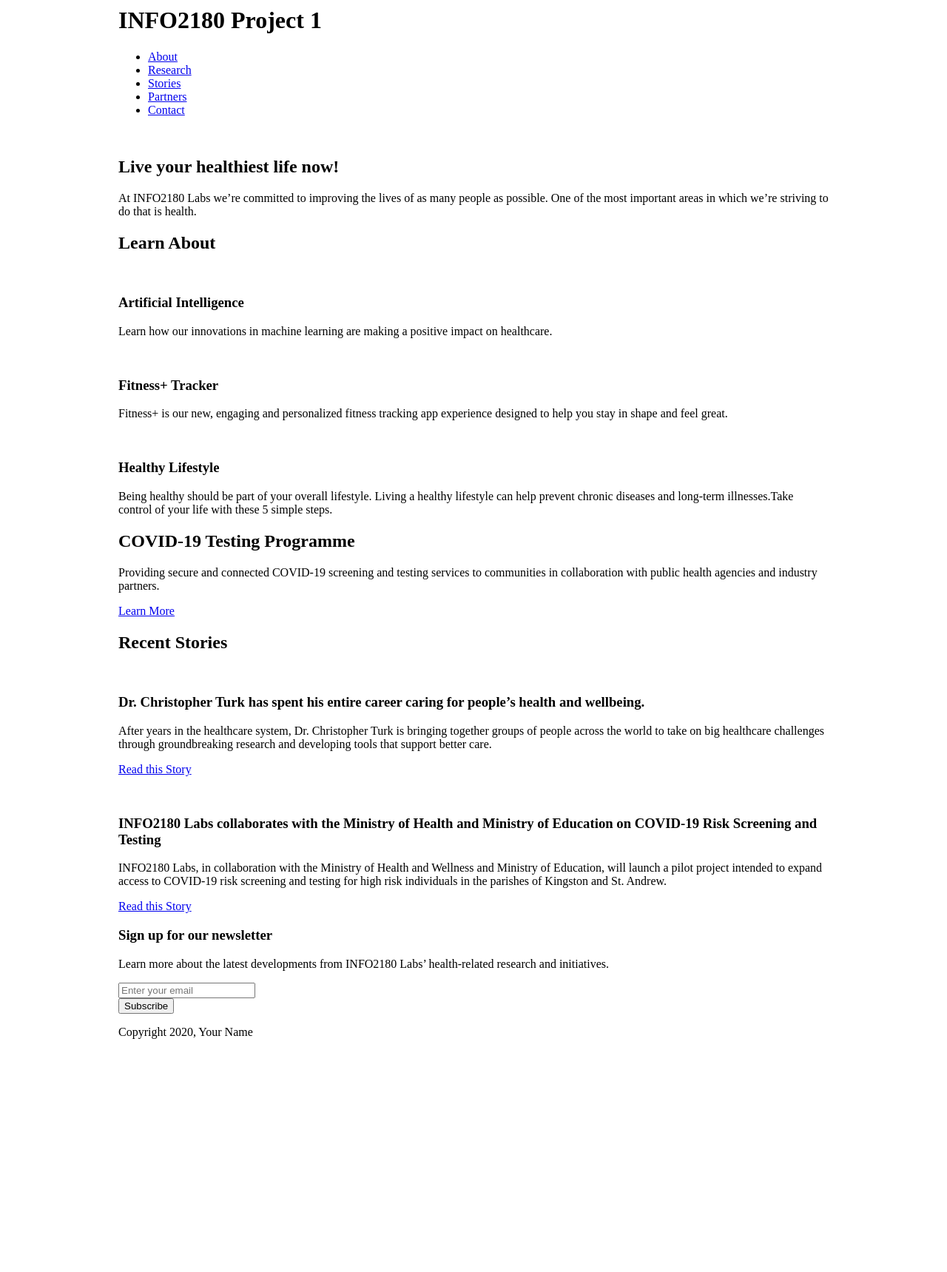
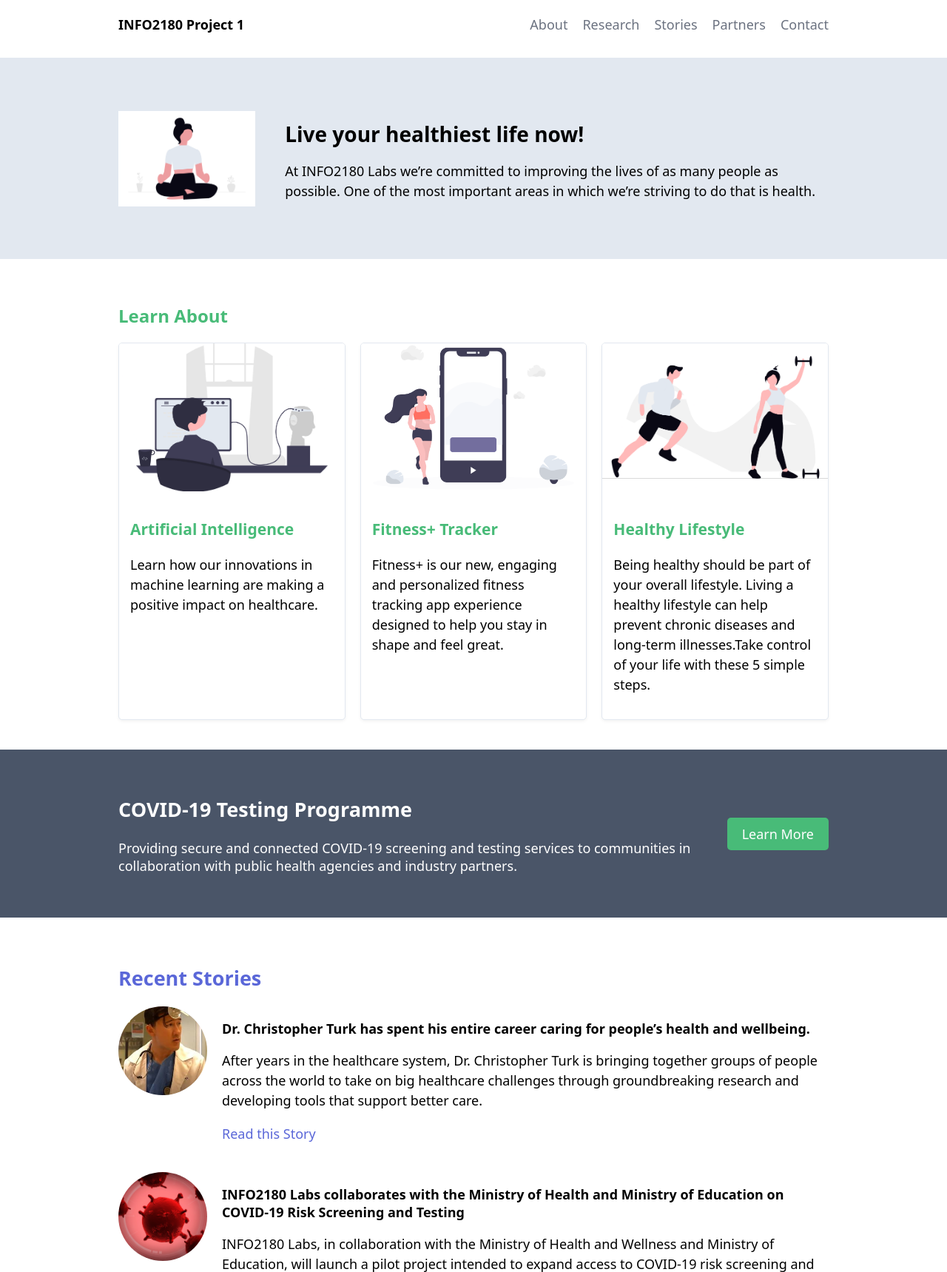
Before and after one commit to Rungry/info2180-project1, a plain HTML site: page index.html in a window 1280 px wide. Shown: the part 12-1731 px from the top of the page at 74% size. Before the commit the page ends 1432 px from the top, so only its background shows below. Drawn offline with Linux system fonts and the light colour scheme.

Commit message:
Added styling to webpage

```diff
--- a/index.html
+++ b/index.html
@@ -26,7 +26,7 @@
         <section class="overview-hero">
             <div class="container">
                 <div class="overview-hero-image">
-                    <img src="#" alt="">
+                    <img src="undraw_mindfulness_d853.png" alt="Meditating Woman">
                 </div>
                 <div class="overview-hero-text">
                     <h2>Live  your healthiest life now!</h2>
@@ -39,21 +39,21 @@
                 <h2>Learn About</h2>
                 <div class="cards">
                     <div class="card">
-                        <img src="#" alt="">
+                        <img src="undraw_firmware_3fxd.png" alt="AI Robot">
                         <div class="card-body">
                             <h3>Artificial Intelligence</h3>
                             <p>Learn how our innovations in machine learning are making a positive impact on healthcare.</p>
                         </div>
                     </div>
                     <div class="card">
-                        <img src="#" alt="">
+                        <img src="undraw_fitness-tracker_y5q5.png" alt="Fitness Tracker">
                         <div class="card-body">
                             <h3>Fitness+ Tracker</h3>
                             <p>Fitness+ is our new, engaging and personalized fitness tracking app experience designed to help you stay in shape and feel great.</p>
                         </div>
                     </div>
                     <div class="card">
-                        <img src="#" alt="">
+                        <img src="undraw_athletes-training_koqa.png" alt="Training">
                         <div class="card-body">
                             <h3>Healthy Lifestyle</h3>
                             <p>Being healthy should be part of your overall lifestyle. Living a healthy lifestyle can help prevent chronic diseases and long-term illnesses.Take control of your life with these 5 simple steps.</p>
@@ -77,7 +77,7 @@
             <div class="container">
                 <h2>Recent Stories</h2>
                 <article>
-                    <img src="" alt="">
+                    <img src="Dr.Iplier.jpeg" alt="Doctor">
                     <div class="article-body">
                         <h3>Dr. Christopher Turk has spent his entire career caring for people’s health and wellbeing.</h3>
                         <p>After years in the healthcare system, Dr. Christopher Turk is bringing together groups of people across the world to take on big healthcare challenges through groundbreaking research and developing tools that support better care.</p>
@@ -85,7 +85,7 @@
                     </div>
                 </article>
                 <article>
-                    <img src="" alt="">
+                    <img src="how-to-beat-virus-on-mega-brutal-plague-inc-feature-img_feature.jpg" alt="Virus">
                     <div class="article-body">
                         <h3>INFO2180 Labs collaborates with the Ministry of Health and Ministry of Education on COVID-19 Risk Screening and Testing</h3>
                         <p>INFO2180 Labs, in collaboration with the Ministry of Health and Wellness and Ministry of Education, will launch a pilot project intended to expand access to COVID-19 risk screening and testing for high risk individuals in the parishes of Kingston and St. Andrew.</p>
@@ -110,7 +110,7 @@
     </main>
     <footer>
         <div class="container">
-            <p>Copyright 2020, Your Name</p>
+            <p>Copyright 2025, Tristan Martin</p>
         </div>
     </footer>
 </body>
--- a/styles.css
+++ b/styles.css
@@ -1,11 +1,305 @@
 /* Add your CSS to this file */
 body {
     margin: 0;
-    font-size: 16px;
+    font-size: 18px;
+    font-family: system-ui, -apple-system, BlinkMacSystemFont, 'Segoe UI', Roboto, Oxygen, Ubuntu, Cantarell, 'Open Sans', 'Helvetica Neue', sans-serif;
 }
 
 .container {
     margin: 0 auto;
     max-width: 960px;
     width: 100%;
+    padding: 0 20px;
 }
+
+/*space between section */
+
+section {
+    padding: 40px 0;
+}
+
+header{
+    background-color: #fff;
+    font-size: 18px;
+    border-bottom: 1px solid #e2e8f0;
+
+}
+
+header .container h1{
+
+    font-size: 18px;
+}
+
+header .container{
+    display: flex;
+    align-items: center;
+    justify-content: space-between;
+    padding: 15px 20px;
+
+}
+
+/*header links*/
+header nav ul{
+    list-style: none;
+    display: flex;
+    gap: 20px;
+}
+
+header nav a {
+    text-decoration: none;
+    color: #6b7280;
+    transition: color 0.2s ease;
+}
+
+header nav a:hover{
+
+    color: #5A67D8
+}
+
+/*hero overview*/
+
+.overview-hero{
+
+    background-color: #E2E8F0;
+    padding: 60px 0;
+}
+
+.overview-hero .container{
+
+    display: flex;
+    align-items: center;
+    gap: 40px;
+}
+
+.overview-hero-image img{
+
+    max-width: 350px;
+    width: 100%;
+    display: block;
+}
+
+.overview-hero-text h2{
+    font-size: 28px;
+    margin-bottom: 15px;
+}
+
+.overview-hero-text p{
+    line-height: 1.5;
+}
+
+/* Learn about section*/
+
+.learn-about h2{
+
+    font-size: 24px;
+    color: #48bb78;
+    margin-bottom: 20px;
+}
+
+/*card grid*/
+
+.cards{
+
+    display: grid;
+    grid-template-columns: repeat(3,1fr);
+    gap: 20px;
+}
+
+/*styling for each card*/
+.card{
+
+    border: 1px solid #E2E8F0;
+    border-radius: 5px;
+    box-shadow: 0 2px 4px rgba(0, 0, 0, 0.05);
+    background-color: #fff;
+    overflow: hidden;
+}
+
+.card img{
+
+    width: 100%;
+    height: 200px;
+    object-fit: cover;
+    display: block;
+}
+
+.card-body{
+
+    padding: 15px;
+}
+
+.card-body h3{
+
+    font-size: 21px;
+    color:#48bb78;
+    margin-bottom: 10px;
+}
+
+.card-body{
+
+    line-height: 1.5;
+}
+
+/*Covid-19 Testing*/
+
+.testing{
+
+    background-color: #4A5568;
+    color: #fff;
+    padding: 40px 0;
+}
+
+.testing .container{
+
+    display: flex;
+    align-items: center;
+    justify-content: space-between;
+    gap: 20px;
+}
+
+/*text description*/
+
+.testing-description h2{
+
+    margin-bottom: 10px;
+}
+
+.testing-description p{
+
+    max-width: 650px;
+    line-height: 1.5;
+}
+
+/*styling for all buttons*/
+.btn{
+
+    display: inline-block;
+    padding: 10px 20px;
+    text-decoration: none;
+    color: #fff;
+    background-color: #48bb78;
+    border-radius: 5px;
+    border: none;
+    cursor: pointer;
+}
+
+.testing .cta{
+
+    flex-shrink: 0;
+}
+
+/*Recent Stories*/
+
+.stories h2{
+
+    color: #5A67D8;
+    margin-bottom: 20px;
+}
+
+/*each story section is a new row*/
+
+.stories article{
+
+    display: flex;
+    align-items: flex-start;
+    gap: 20px;
+    margin-bottom: 30px;
+}
+
+/* circular image*/
+
+.stories article img{
+
+    width: 120px;
+    height: 120px;
+    object-fit: cover;
+    border-radius: 50%;
+}
+
+.article-body h3{
+
+    font-size: 18px;
+    margin-bottom: 10px;
+}
+
+.article-body p{
+
+    line-height: 1.5;
+    margin-bottom: 8px;
+}
+
+.article-body a{
+
+    color: #5A67D8;
+    text-decoration: none;
+}
+
+.article-body a:hover {
+
+    text-decoration: underline;
+}
+
+/*newsletter section*/
+
+.newsletter {
+
+    background-color: #48bb78;
+    color: #fff;
+    text-align: center;
+    padding: 40px 0;
+}
+
+.newsletter h3 {
+
+    margin-bottom: 10px;
+}
+
+.newsletter p {
+
+    margin-bottom: 20px;
+}
+
+/* form centered in its own row*/
+
+.newsletter form {
+
+    display: flex;
+    justify-content: center;
+    align-items: center;
+    gap: 10px;
+    flex-wrap: wrap;
+}
+
+/*input field*/
+
+.newsletter .form-group input {
+
+    padding: 10px;
+    min-width: 250px;
+    border-radius: 4px;
+    border: none;
+}
+
+.newsletter .btn{
+
+    background-color: #5A67D8;
+}
+
+.newsletter .message {
+
+    margin-top: 15px;
+}
+
+/*footer section*/
+
+footer {
+
+    background-color: #4A5568;
+    color: #fff;
+    padding: 15px 0;
+}
+
+footer p {
+
+    font-size: 14px;
+}
```
Also changed, not shown: Dr.Iplier.jpeg (added), how-to-beat-virus-on-mega-brutal-plague-inc-feature-img_feature.jpg (added), undraw_athletes-training_koqa.png (added), undraw_firmware_3fxd.png (added), undraw_fitness-tracker_y5q5.png (added), undraw_mindfulness_d853.png (added).
